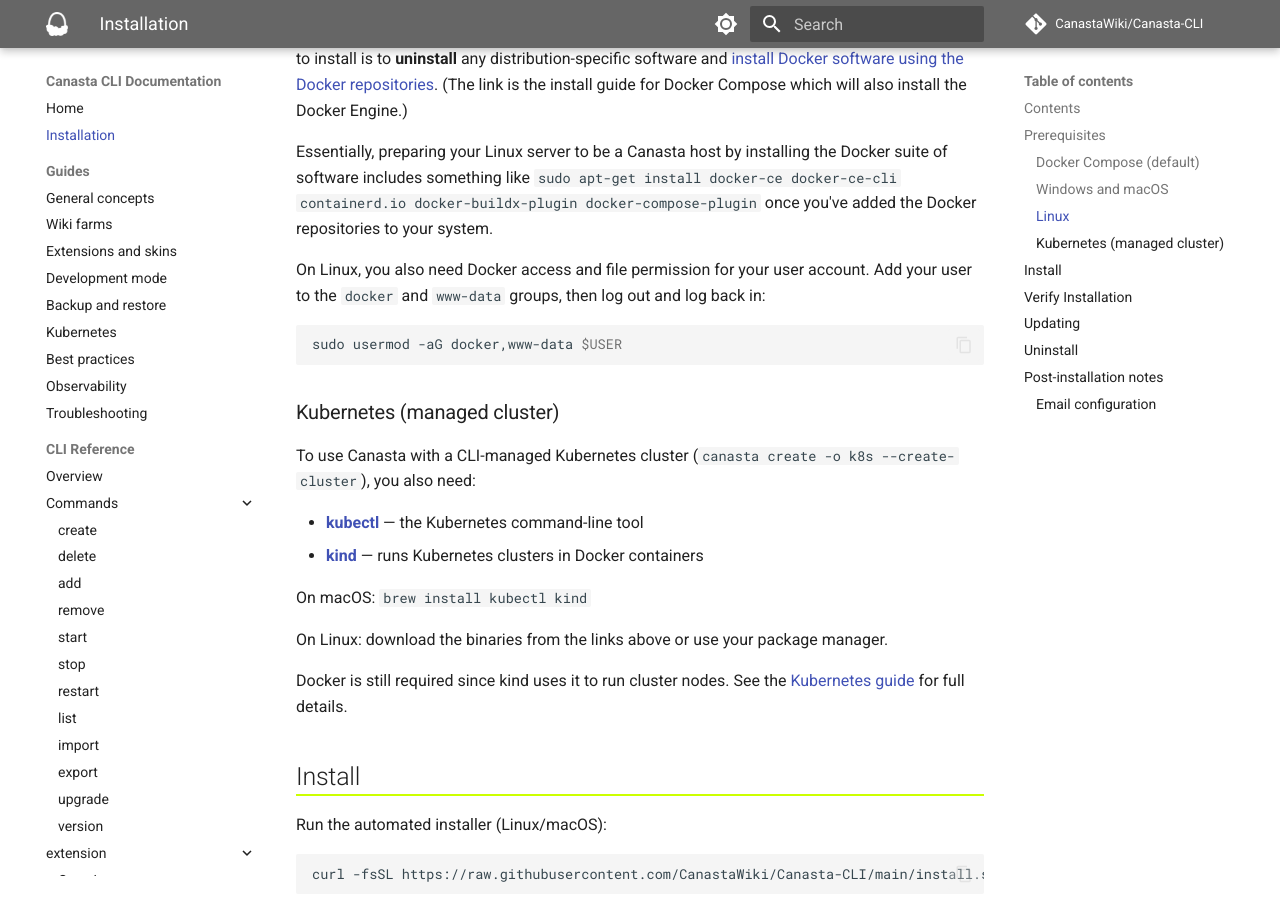
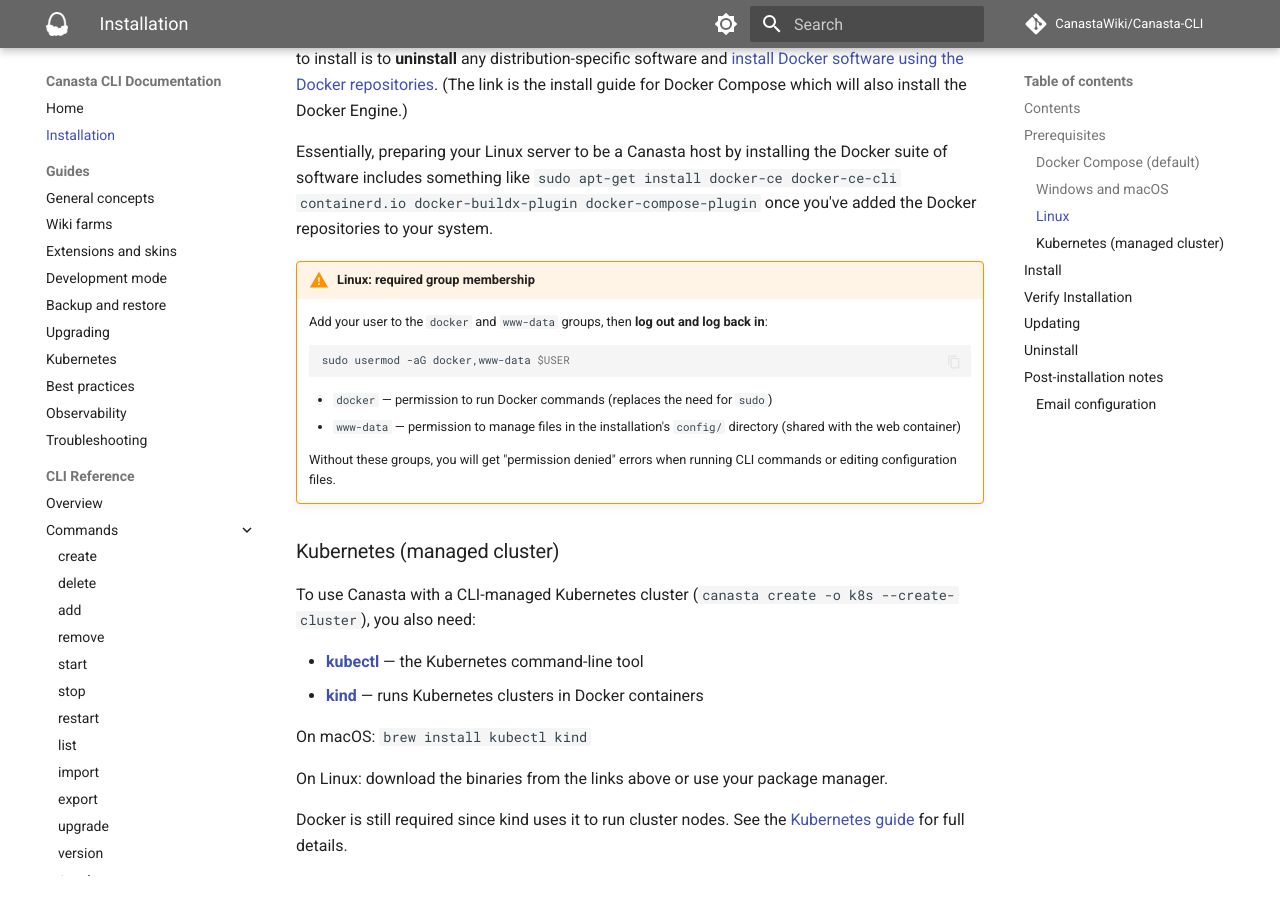
Before and after one commit to CanastaWiki/Canasta-CLI, an MkDocs documentation site: the page built from docs/installation.md, in a window 1280 px wide and 900 px high, scrolled down 919 px. Built offline with MkDocs 1.6.1 and Material for MkDocs 9.7.7, drawn with Linux system fonts in a browser that asks for light colours; comment, search, counter and statistics services are not loaded.

Commit message:
Add upgrading guide and improve Linux group requirement visibility
Add a dedicated upgrading guide covering the upgrade process, version
notes on the sudo-to-groups transition, and a step-by-step legacy
migration guide. Replace the plain Linux group paragraph in the
installation page with a warning admonition and add a Linux note to
the quick start on the home page. Cross-reference the new guide from
best-practices.md.

Addresses #331.

````diff
--- a/docs/installation.md
+++ b/docs/installation.md
@@ -31,11 +31,17 @@
 `sudo apt-get install docker-ce docker-ce-cli containerd.io docker-buildx-plugin docker-compose-plugin` once you've
 added the Docker repositories to your system.
 
-On Linux, you also need Docker access and file permission for your user account. Add your user to the `docker` and `www-data` groups, then log out and log back in:
+!!! warning "Linux: required group membership"
+    Add your user to the `docker` and `www-data` groups, then **log out and log back in**:
 
-```bash
-sudo usermod -aG docker,www-data $USER
-```
+    ```bash
+    sudo usermod -aG docker,www-data $USER
+    ```
+
+    - `docker` — permission to run Docker commands (replaces the need for `sudo`)
+    - `www-data` — permission to manage files in the installation's `config/` directory (shared with the web container)
+
+    Without these groups, you will get "permission denied" errors when running CLI commands or editing configuration files.
 
 ### Kubernetes (managed cluster)
 
--- a/mkdocs.yml
+++ b/mkdocs.yml
@@ -56,6 +56,7 @@
     - Extensions and skins: guide/extensions-and-skins.md
     - Development mode: guide/devmode.md
     - Backup and restore: guide/backup.md
+    - Upgrading: guide/upgrading.md
     - Kubernetes: guide/kubernetes.md
     - Best practices: guide/best-practices.md
     - Observability: guide/observability.md
````
Also changed, not shown: docs/guide/best-practices.md (+1 -15 lines), docs/guide/upgrading.md (added, +136 -0 lines), docs/index.md (+4 -0 lines).
